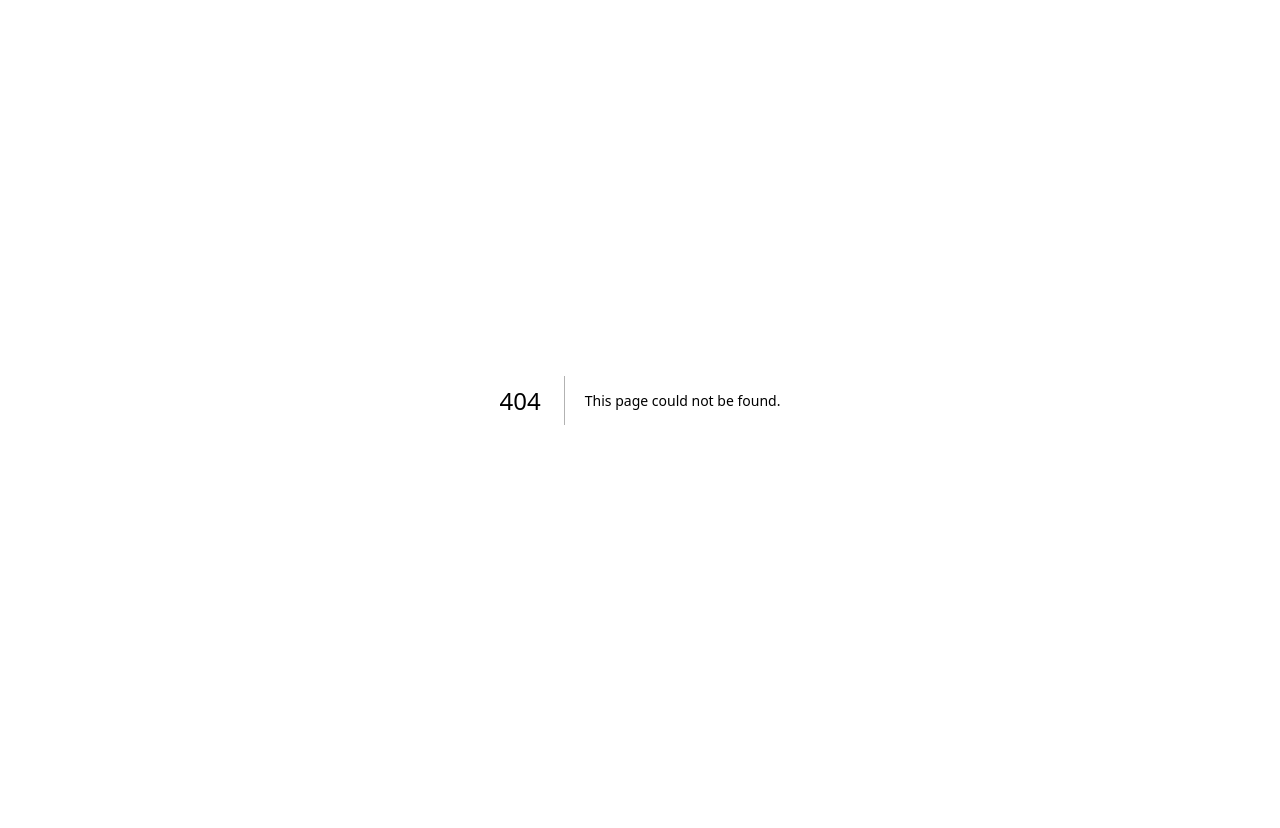
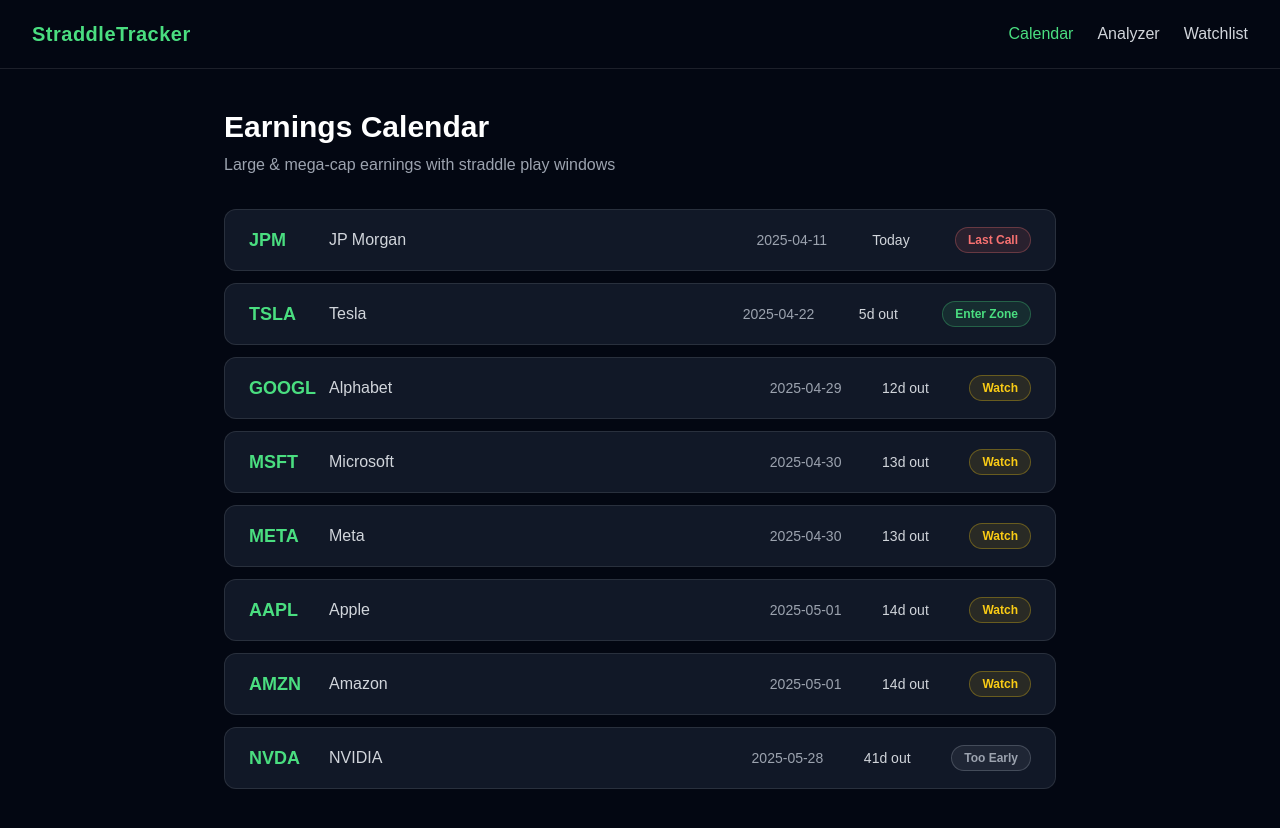
Before and after one commit to mfwilkes/straddle-tracker, a Next.js app: page /calendar in a window 1280 px wide. Before the commit this address had no page. Before the commit the page ends 800 px from the top, so only its background shows below. Built offline with nearby package versions, Linux system fonts and the light colour scheme.

Commit message:
add earnings calendar page

```diff
--- /dev/null
+++ b/app/calendar/page.tsx
@@ -0,0 +1,58 @@
+export default function Calendar() {
+  const stocks = [
+    { ticker: "AAPL", name: "Apple", date: "2025-05-01", daysOut: 14 },
+    { ticker: "NVDA", name: "NVIDIA", date: "2025-05-28", daysOut: 41 },
+    { ticker: "MSFT", name: "Microsoft", date: "2025-04-30", daysOut: 13 },
+    { ticker: "AMZN", name: "Amazon", date: "2025-05-01", daysOut: 14 },
+    { ticker: "META", name: "Meta", date: "2025-04-30", daysOut: 13 },
+    { ticker: "TSLA", name: "Tesla", date: "2025-04-22", daysOut: 5 },
+    { ticker: "GOOGL", name: "Alphabet", date: "2025-04-29", daysOut: 12 },
+    { ticker: "JPM", name: "JP Morgan", date: "2025-04-11", daysOut: 0 },
+  ];
+
+  const getZone = (days: number) => {
+    if (days <= 2) return { label: "Last Call", color: "text-red-400 bg-red-400/10 border-red-400/30" };
+    if (days <= 10) return { label: "Enter Zone", color: "text-green-400 bg-green-400/10 border-green-400/30" };
+    if (days <= 15) return { label: "Watch", color: "text-yellow-400 bg-yellow-400/10 border-yellow-400/30" };
+    return { label: "Too Early", color: "text-gray-400 bg-gray-400/10 border-gray-400/30" };
+  };
+
+  return (
+    <div className="min-h-screen bg-gray-950 text-white">
+      <nav className="flex items-center justify-between px-8 py-5 border-b border-white/10">
+        <a href="/" className="text-green-400 font-bold text-xl tracking-wide">StraddleTracker</a>
+        <div className="flex gap-6">
+          <a href="/calendar" className="text-green-400 font-medium">Calendar</a>
+          <a href="/analyzer" className="text-gray-300 hover:text-green-400 transition-colors font-medium">Analyzer</a>
+          <a href="/watchlist" className="text-gray-300 hover:text-green-400 transition-colors font-medium">Watchlist</a>
+        </div>
+      </nav>
+      <div className="max-w-4xl mx-auto px-8 py-10">
+        <h1 className="text-3xl font-bold mb-2">Earnings Calendar</h1>
+        <p className="text-gray-400 mb-8">Large & mega-cap earnings with straddle play windows</p>
+        <div className="space-y-3">
+          {stocks.sort((a, b) => a.daysOut - b.daysOut).map((stock) => {
+            const zone = getZone(stock.daysOut);
+            return (
+              <div key={stock.ticker} className="flex items-center justify-between bg-gray-900 border border-white/10 rounded-xl px-6 py-4 hover:border-green-400/30 transition-colors">
+                <div className="flex items-center gap-4">
+                  <span className="text-green-400 font-bold text-lg w-16">{stock.ticker}</span>
+                  <span className="text-gray-300">{stock.name}</span>
+                </div>
+                <div className="flex items-center gap-6">
+                  <span className="text-gray-400 text-sm">{stock.date}</span>
+                  <span className="text-gray-300 text-sm w-20 text-center">
+                    {stock.daysOut === 0 ? "Today" : `${stock.daysOut}d out`}
+                  </span>
+                  <span className={`text-xs font-semibold px-3 py-1 rounded-full border ${zone.color}`}>
+                    {zone.label}
+                  </span>
+                </div>
+              </div>
+            );
+          })}
+        </div>
+      </div>
+    </div>
+  );
+}
```
